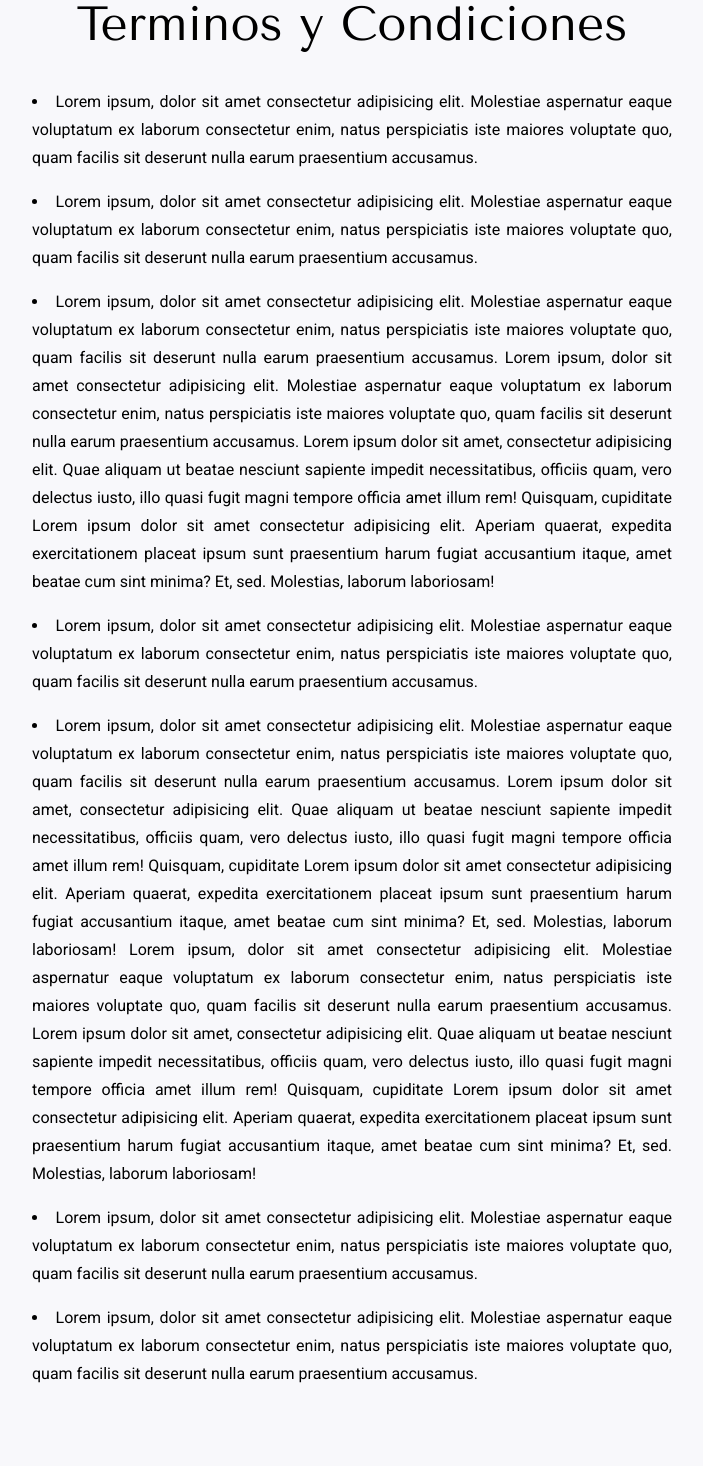
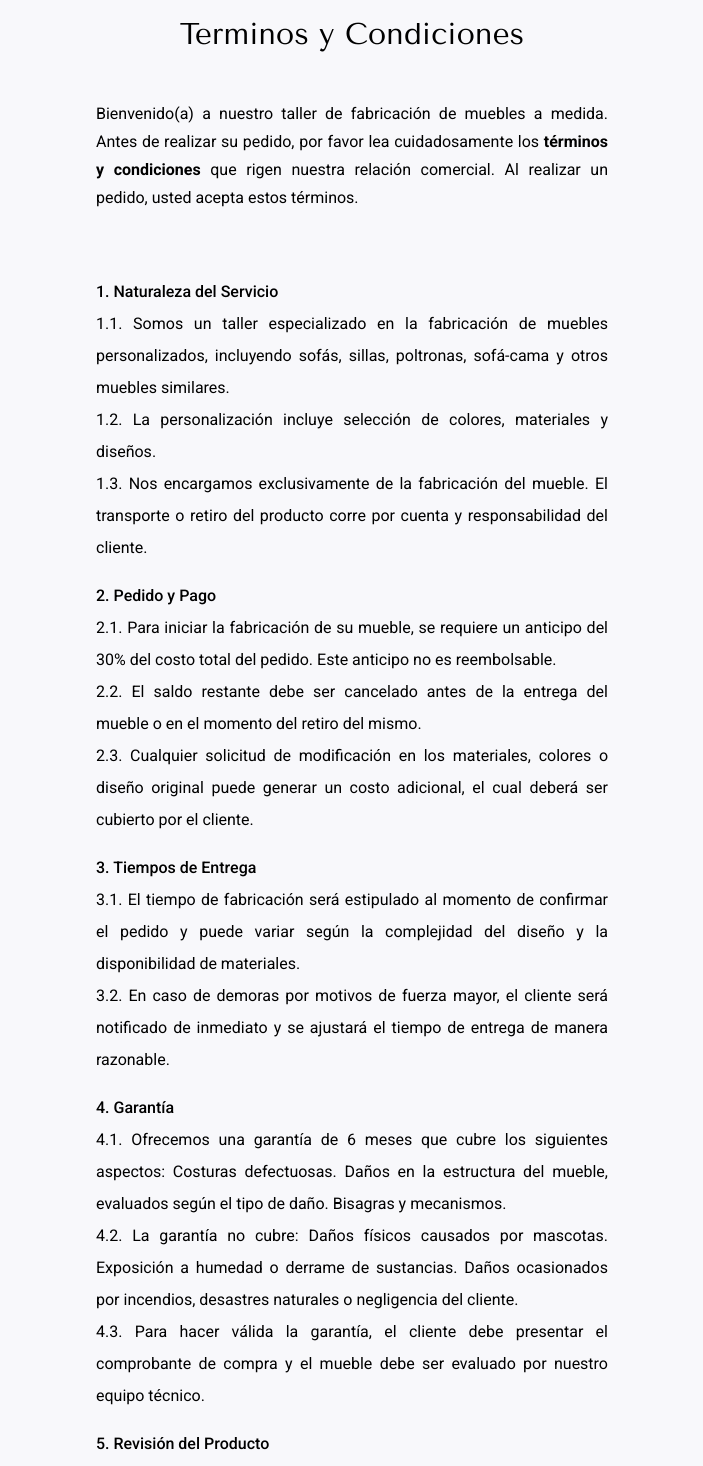
Before and after one commit to B9inzon/MueblesCasaRiver, a Next.js app in the folder front/: page /TyC in a window 1280 px wide. Shown: the part 160-1626 px from the top of the page, without its empty margins (288-991 px from the left). Built offline with nearby package versions, Linux system fonts and the light colour scheme.

Commit message:
Add TyC text

```diff
--- a/front/src/app/TyC/page.tsx
+++ b/front/src/app/TyC/page.tsx
@@ -2,80 +2,104 @@ import React from "react";
 
 const TyC = () => {
   return (
-    <div className="flex flex-col min-h-screen pt-40 pb-20 items-center ">
-      <h1 className="text-2xl font-tenor font-normal lg:text-5xl mb-10  text-center">
+    <div className="flex flex-col min-h-screen pt-44 pb-20 items-center ">
+      <h1 className="text-2xl font-tenor font-normal lg:text-3xl mb-12  text-center">
         Terminos y Condiciones
       </h1>
+      <p className=" w-[80%] lg:w-[40%] items-center text-justify leading-7 mb-16 ">
+        Bienvenido(a) a nuestro taller de fabricación de muebles a medida. Antes
+        de realizar su pedido, por favor lea cuidadosamente los <span className="font-semibold">términos y
+        condiciones</span> que rigen nuestra relación comercial. Al realizar un pedido,
+        usted acepta estos términos.
+      </p>
 
-      <section className="flex flex-col min-h-screen w-[90%] lg:w-[50%] items-center gap-4">
-        <p className="w-full text-justify leading-7 list-item list-disc list-inside ">
-          Lorem ipsum, dolor sit amet consectetur adipisicing elit. Molestiae
-          aspernatur eaque voluptatum ex laborum consectetur enim, natus
-          perspiciatis iste maiores voluptate quo, quam facilis sit deserunt
-          nulla earum praesentium accusamus.
+      <section className="flex flex-col min-h-screen w-[80%] lg:w-[40%] items-center gap-4">
+        <p className="w-full text-justify leading-8">
+          <span className="font-medium">1. Naturaleza del Servicio</span>
+          <br />
+          1.1. Somos un taller especializado en la fabricación de muebles
+          personalizados, incluyendo sofás, sillas, poltronas, sofá-cama y otros
+          muebles similares. <br />
+          1.2. La personalización incluye selección de colores, materiales y
+          diseños. <br />
+          1.3. Nos encargamos exclusivamente de la fabricación del mueble. El
+          transporte o retiro del producto corre por cuenta y responsabilidad
+          del cliente.
         </p>
-        <p className="w-full text-justify leading-7 list-item list-disc list-inside ">
-          Lorem ipsum, dolor sit amet consectetur adipisicing elit. Molestiae
-          aspernatur eaque voluptatum ex laborum consectetur enim, natus
-          perspiciatis iste maiores voluptate quo, quam facilis sit deserunt
-          nulla earum praesentium accusamus.
+        <p className="w-full text-justify leading-8 ">
+          <span className="font-medium">2. Pedido y Pago</span>
+          <br />
+          2.1. Para iniciar la fabricación de su mueble, se requiere un anticipo
+          del 30% del costo total del pedido. Este anticipo no es reembolsable.{" "}
+          <br />
+          2.2. El saldo restante debe ser cancelado antes de la entrega del
+          mueble o en el momento del retiro del mismo. <br />
+          2.3. Cualquier solicitud de modificación en los materiales, colores o
+          diseño original puede generar un costo adicional, el cual deberá ser
+          cubierto por el cliente.
         </p>
-        <p className="w-full text-justify leading-7 list-item list-disc list-inside ">
-          Lorem ipsum, dolor sit amet consectetur adipisicing elit. Molestiae
-          aspernatur eaque voluptatum ex laborum consectetur enim, natus
-          perspiciatis iste maiores voluptate quo, quam facilis sit deserunt
-          nulla earum praesentium accusamus. Lorem ipsum, dolor sit amet
-          consectetur adipisicing elit. Molestiae aspernatur eaque voluptatum ex
-          laborum consectetur enim, natus perspiciatis iste maiores voluptate
-          quo, quam facilis sit deserunt nulla earum praesentium accusamus.
-          Lorem ipsum dolor sit amet, consectetur adipisicing elit. Quae aliquam
-          ut beatae nesciunt sapiente impedit necessitatibus, officiis quam,
-          vero delectus iusto, illo quasi fugit magni tempore officia amet illum
-          rem! Quisquam, cupiditate Lorem ipsum dolor sit amet consectetur
-          adipisicing elit. Aperiam quaerat, expedita exercitationem placeat
-          ipsum sunt praesentium harum fugiat accusantium itaque, amet beatae
-          cum sint minima? Et, sed. Molestias, laborum laboriosam!
+        <p className="w-full text-justify leading-8 ">
+          <span className="font-medium">3. Tiempos de Entrega</span> <br />
+          3.1. El tiempo de fabricación será estipulado al momento de confirmar
+          el pedido y puede variar según la complejidad del diseño y la
+          disponibilidad de materiales. <br /> 3.2. En caso de demoras por
+          motivos de fuerza mayor, el cliente será notificado de inmediato y se
+          ajustará el tiempo de entrega de manera razonable.
         </p>
-        <p className="w-full text-justify leading-7 list-item list-disc list-inside ">
-          Lorem ipsum, dolor sit amet consectetur adipisicing elit. Molestiae
-          aspernatur eaque voluptatum ex laborum consectetur enim, natus
-          perspiciatis iste maiores voluptate quo, quam facilis sit deserunt
-          nulla earum praesentium accusamus.
+        <p className="w-full text-justify leading-8 ">
+          <span className="font-medium">4. Garantía</span> <br />
+          4.1. Ofrecemos una garantía de 6 meses que cubre los siguientes
+          aspectos: Costuras defectuosas. Daños en la estructura del mueble,
+          evaluados según el tipo de daño. Bisagras y mecanismos. <br /> 4.2. La
+          garantía no cubre: Daños físicos causados por mascotas. Exposición a
+          humedad o derrame de sustancias. Daños ocasionados por incendios,
+          desastres naturales o negligencia del cliente. <br /> 4.3. Para hacer
+          válida la garantía, el cliente debe presentar el comprobante de compra
+          y el mueble debe ser evaluado por nuestro equipo técnico.
         </p>
-        <p className="w-full text-justify leading-7 list-item list-disc list-inside ">
-          Lorem ipsum, dolor sit amet consectetur adipisicing elit. Molestiae
-          aspernatur eaque voluptatum ex laborum consectetur enim, natus
-          perspiciatis iste maiores voluptate quo, quam facilis sit deserunt
-          nulla earum praesentium accusamus. Lorem ipsum dolor sit amet,
-          consectetur adipisicing elit. Quae aliquam ut beatae nesciunt sapiente
-          impedit necessitatibus, officiis quam, vero delectus iusto, illo quasi
-          fugit magni tempore officia amet illum rem! Quisquam, cupiditate Lorem
-          ipsum dolor sit amet consectetur adipisicing elit. Aperiam quaerat,
-          expedita exercitationem placeat ipsum sunt praesentium harum fugiat
-          accusantium itaque, amet beatae cum sint minima? Et, sed. Molestias,
-          laborum laboriosam! Lorem ipsum, dolor sit amet consectetur
-          adipisicing elit. Molestiae aspernatur eaque voluptatum ex laborum
-          consectetur enim, natus perspiciatis iste maiores voluptate quo, quam
-          facilis sit deserunt nulla earum praesentium accusamus. Lorem ipsum
-          dolor sit amet, consectetur adipisicing elit. Quae aliquam ut beatae
-          nesciunt sapiente impedit necessitatibus, officiis quam, vero delectus
-          iusto, illo quasi fugit magni tempore officia amet illum rem!
-          Quisquam, cupiditate Lorem ipsum dolor sit amet consectetur
-          adipisicing elit. Aperiam quaerat, expedita exercitationem placeat
-          ipsum sunt praesentium harum fugiat accusantium itaque, amet beatae
-          cum sint minima? Et, sed. Molestias, laborum laboriosam!
+        <p className="w-full text-justify leading-8 ">
+          <span className="font-medium">5. Revisión del Producto</span> <br />
+          5.1. Es responsabilidad del cliente inspeccionar el mueble en nuestras
+          instalaciones antes de retirarlo. <br /> 5.2. Una vez que el mueble
+          haya sido entregado o retirado del almacén, no se aceptarán reclamos
+          por rayones materiales, colores, manchas u otros daños superficiales.
         </p>
-        <p className="w-full text-justify leading-7 list-item list-disc list-inside ">
-          Lorem ipsum, dolor sit amet consectetur adipisicing elit. Molestiae
-          aspernatur eaque voluptatum ex laborum consectetur enim, natus
-          perspiciatis iste maiores voluptate quo, quam facilis sit deserunt
-          nulla earum praesentium accusamus.
+        <p className="w-full text-justify leading-8">
+          <span className="font-medium">
+            6. Limitaciones de Responsabilidad
+          </span>
+          <br />
+          6.1. No nos hacemos responsables por daños que puedan ocurrir durante
+          el transporte del mueble. <br /> 6.2. Los costos adicionales por
+          almacenamiento del mueble, si no es retirado en la fecha estipulada,
+          correrán por cuenta del cliente.
         </p>
-        <p className="w-full text-justify leading-7 list-item list-disc list-inside ">
-          Lorem ipsum, dolor sit amet consectetur adipisicing elit. Molestiae
-          aspernatur eaque voluptatum ex laborum consectetur enim, natus
-          perspiciatis iste maiores voluptate quo, quam facilis sit deserunt
-          nulla earum praesentium accusamus.
+        <p className="w-full text-justify leading-8 ">
+          <span className="font-medium">
+            7. Modificaciones a los Términos y Condiciones
+          </span>
+          <br />
+          7.1. Nos reservamos el derecho de actualizar o modificar estos
+          términos y condiciones sin previo aviso. Las modificaciones serán
+          aplicables solo a pedidos realizados después de la fecha de
+          actualización.
+        </p>
+        <p className="w-full text-justify leading-8 ">
+          <span className="font-medium">8. Contacto</span>
+          <br />
+          Para cualquier consulta o reclamación, puede comunicarse con nosotros
+          a través de los canales oficiales proporcionados en su comprobante de
+          pedido.
+        </p>
+        <p className="w-full text-justify leading-8 ">
+          <span className="font-medium">Aceptación de Términos</span> <br />
+          Al confirmar su pedido, usted declara haber leído, comprendido y
+          aceptado estos términos y condiciones en su totalidad.
+          <br />
+          <br />
+          Gracias por confiar en nosotros para la fabricación de sus muebles
+          personalizados. Estamos comprometidos en ofrecer productos de alta
+          calidad que cumplan con sus expectativas.
         </p>
       </section>
     </div>
```
